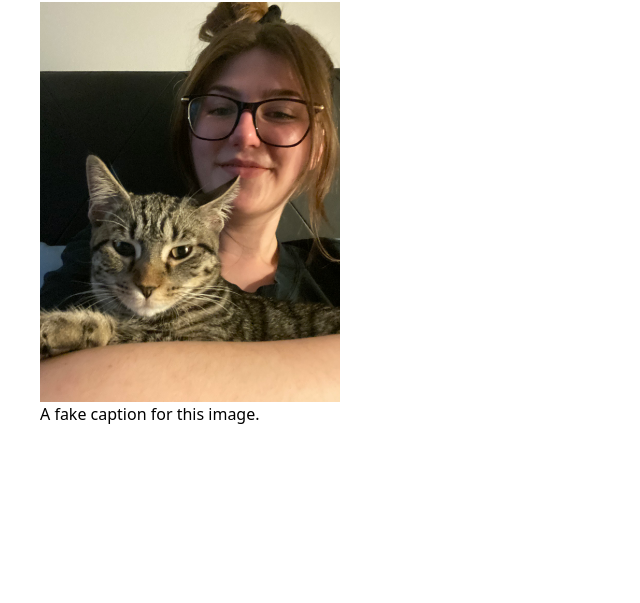
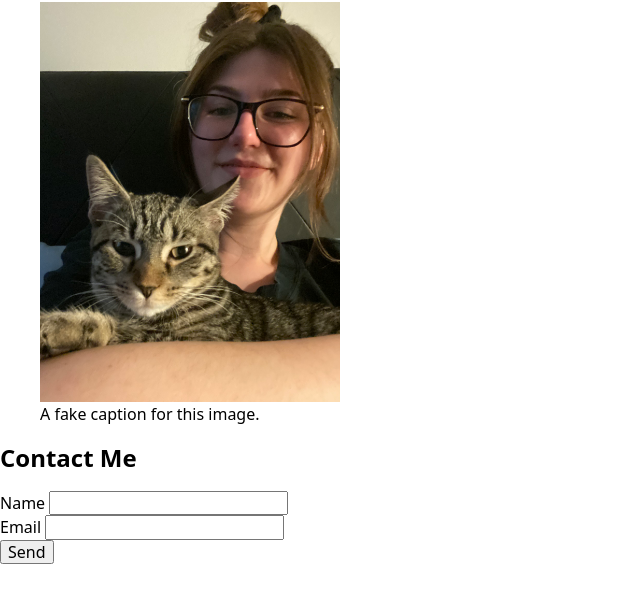
Before and after one commit to EllieWalsch/HTML-practice, a website built with Vite: page index.html in a window 1280 px wide. Shown: the part 149-752 px from the top of the page, without its empty margins (0-640 px from the left). Built offline with nearby package versions, Linux system fonts and the light colour scheme.

Commit message:
Add HTML code for contact me

```diff
--- a/index.html
+++ b/index.html
@@ -20,25 +20,30 @@
   <h1>My New Website</h1>
 
   <figure>
-    <img src="./src/Images/me&priscilla.jpg"
+    <img
+     src="./src/Images/me&priscilla.jpg"
      alt="A woman holding a gray tabby cat."
      width="300"
      height="400"
     />
-
     <figcaption>A fake caption for this image.</figcaption>
-
   </figure>
 
+  <section>
+   <h2>Contact Me</h2>
+   <form>
+    <div>
+      <label for="name">Name</label>
+      <input type="text" id="name" />
+    </div>
+    <div>
+      <label for="email">Email</label>
+      <input type="email" id="email" />
+    </div>
+
+    <button type="submit">Send</button>
+  </form>
+ </section>
 </main>
-
-<section>
-
-</section>
-
-<footer>
-
-</footer>
-
 </body>
 </html>
```
Lines whose indentation alone changed are shown as unchanged.
